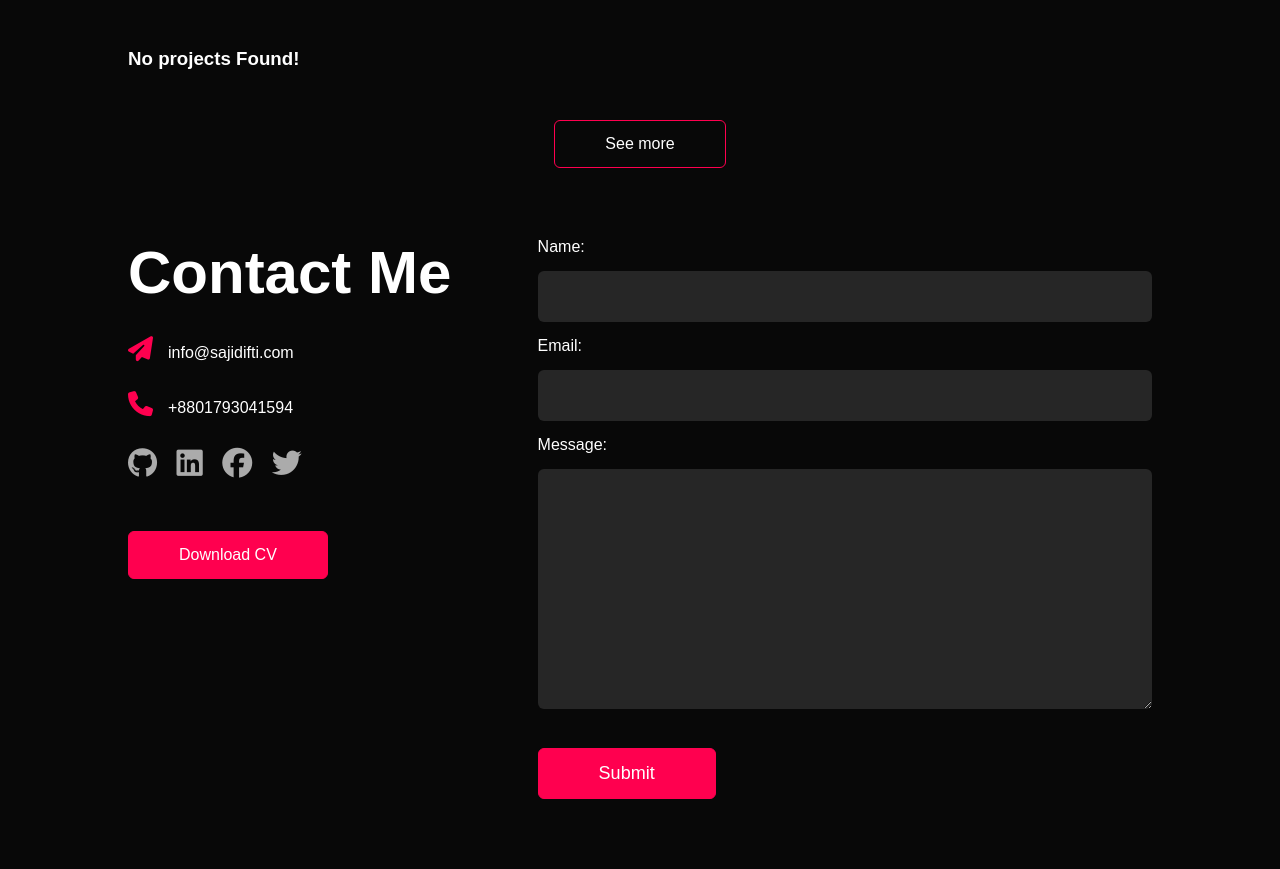
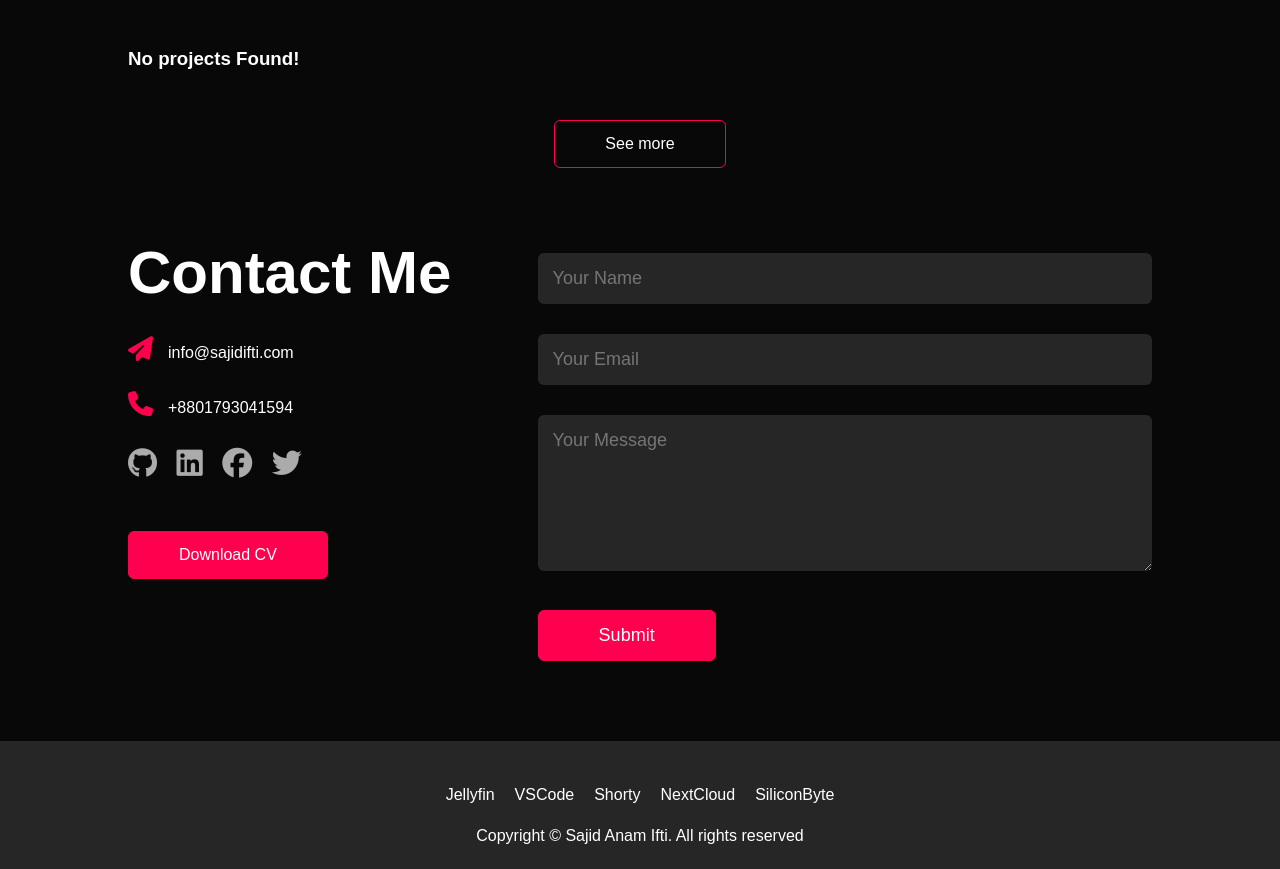
Before and after one commit to sajidifti/sajidifti.com, a Django app: page / in a window 1280 px wide. Shown: the part 2208-3077 px from the top of the page. Run offline with Django 4.2, Linux system fonts and the light colour scheme; data that the repository does not hold is empty; some libraries are stand-ins or nearby versions.

Commit message:
contact form no label

```diff
--- a/templates/landing/index.html
+++ b/templates/landing/index.html
@@ -251,7 +251,9 @@
                     <div class="contact-right">
                         <form name="contact-form" id="contact-form" method="post">
                             {% csrf_token %}
-                            {{ form.as_p }}
+                            <input type="text" name="name" placeholder="Your Name" required>
+                            <input type="email" name="email" placeholder="Your Email" required>
+                            <textarea name="message" rows="6" placeholder="Your Message"></textarea>
                             <button type="submit" class="btn btn2">Submit</button>
                         </form>
                         <span id="msg"></span>
```
